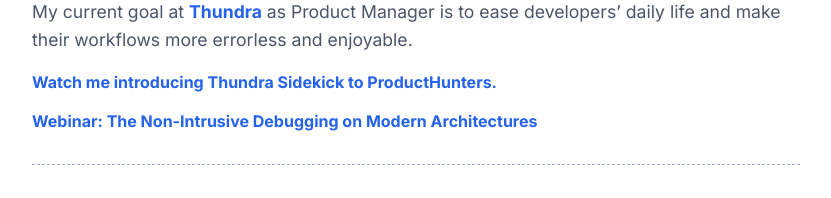
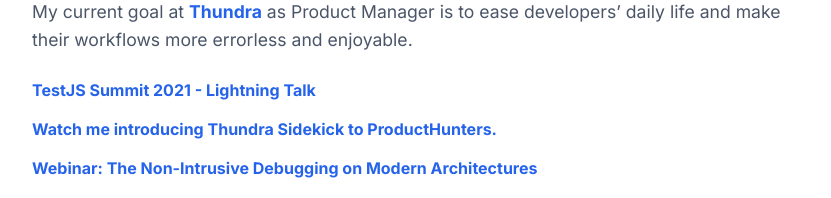
Before and after one commit to burakkantarci/simple, a React (Create React App) app: page / in a window 1280 px wide. Shown: the part 415-613 px from the top of the page, without its empty margins (224-1055 px from the left). Built offline with nearby package versions, Linux system fonts and the light colour scheme; a web font is replaced by a local one.

Commit message:
added test js talk link

```diff
--- a/src/layouts/Home.js
+++ b/src/layouts/Home.js
@@ -14,7 +14,8 @@
       <div className="mt-36 border-bottom-dash pb-24 ">
         <h2 className="pt-24">What am I working on?</h2>
         <p>My current goal at <a href="https://thundra.io">Thundra</a> as Product Manager is to ease developers’ daily life and make their workflows more errorless and enjoyable.</p>
-        <a className="is-inline" target="_blank" rel="noopener noreferrer" href="https://www.youtube.com/watch?v=u82DRPbhPYc">Watch me introducing Thundra Sidekick to ProductHunters.</a>
+        <a className="is-inline mt-8" target="_blank" rel="noopener noreferrer" href="https://www.youtube.com/watch?v=9LoTA0xd-m0">TestJS Summit 2021 - Lightning Talk</a>
+        <a className="is-inline mt-8" target="_blank" rel="noopener noreferrer" href="https://www.youtube.com/watch?v=u82DRPbhPYc">Watch me introducing Thundra Sidekick to ProductHunters.</a>
         <a className="is-inline mt-8" target="_blank" rel="noopener noreferrer" href="https://youtu.be/d_GJVcLGA_U?t=1072">Webinar: The Non-Intrusive Debugging on Modern Architectures</a>
       </div>
       <div className="mt-36 border-bottom-dash pb-24">
--- a/src/style/global.css
+++ b/src/style/global.css
@@ -250,6 +250,7 @@
 }
 .is-inline{
   display: inline-block;
+  width: 100%;
 }
 
 .w-1\/3{
```
